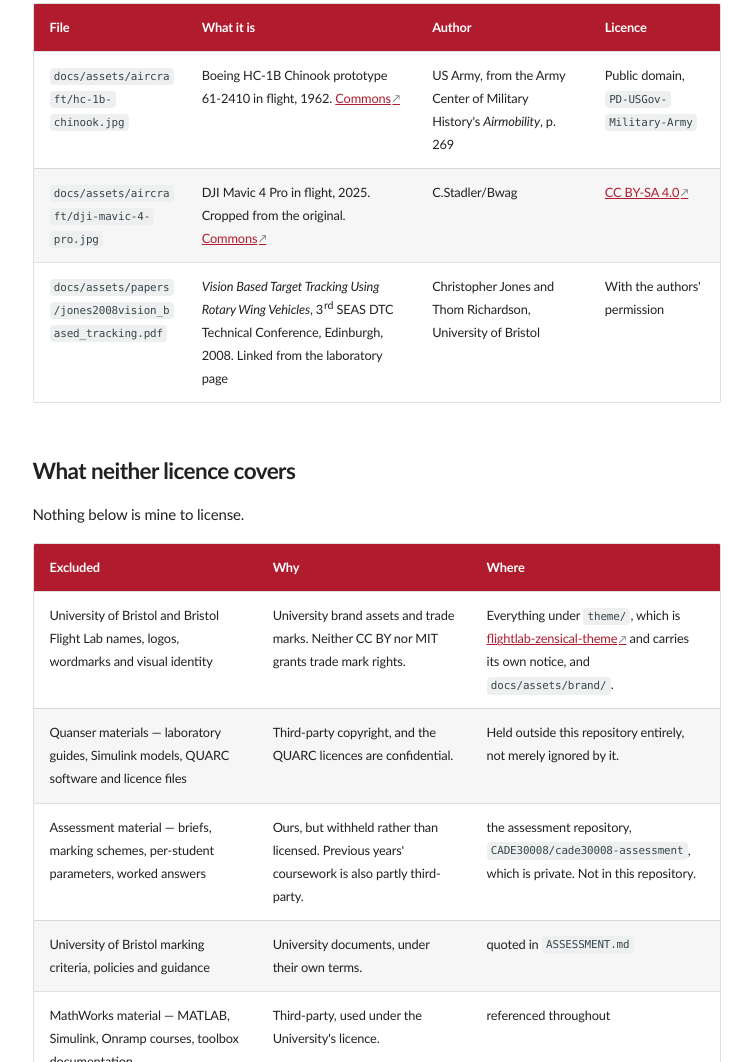
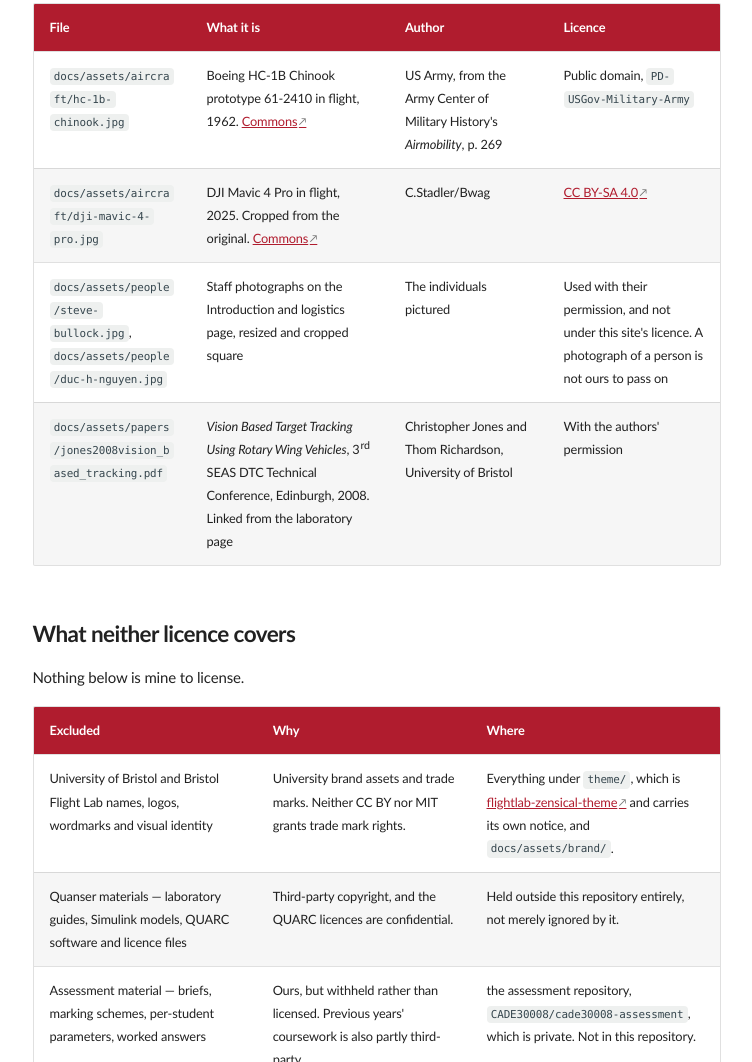
Before and after one commit to CADE30008/cade30008.github.io, a plain HTML site: page licence/index.html in a window 1280 px wide. Shown: the part 2012-3074 px from the top of the page, without its empty margins (256-1008 px from the left). Drawn offline with nearby package versions, Linux system fonts and the light colour scheme.

Commit message:
Built from d3a3f21

```diff
--- a/licence/index.html
+++ b/licence/index.html
@@ -659,6 +659,12 @@ them.</p>
 <td><a href="https://creativecommons.org/licenses/by-sa/4.0/">CC BY-SA 4.0</a></td>
 </tr>
 <tr>
+<td><code>docs/assets/people/steve-bullock.jpg</code>, <code>docs/assets/people/duc-h-nguyen.jpg</code></td>
+<td>Staff photographs on the Introduction and logistics page, resized and cropped square</td>
+<td>The individuals pictured</td>
+<td>Used with their permission, and not under this site's licence. A photograph of a person is not ours to pass on</td>
+</tr>
+<tr>
 <td><code>docs/assets/papers/jones2008vision_based_tracking.pdf</code></td>
 <td><em>Vision Based Target Tracking Using Rotary Wing Vehicles</em>, 3<sup>rd</sup> SEAS DTC Technical Conference, Edinburgh, 2008. Linked from the laboratory page</td>
 <td>Christopher Jones and Thom Richardson, University of Bristol</td>
```
Also changed, not shown: search.json (+1 -1 lines), assets/people/duc-h-nguyen.jpg (added), assets/people/steve-bullock.jpg (added).
